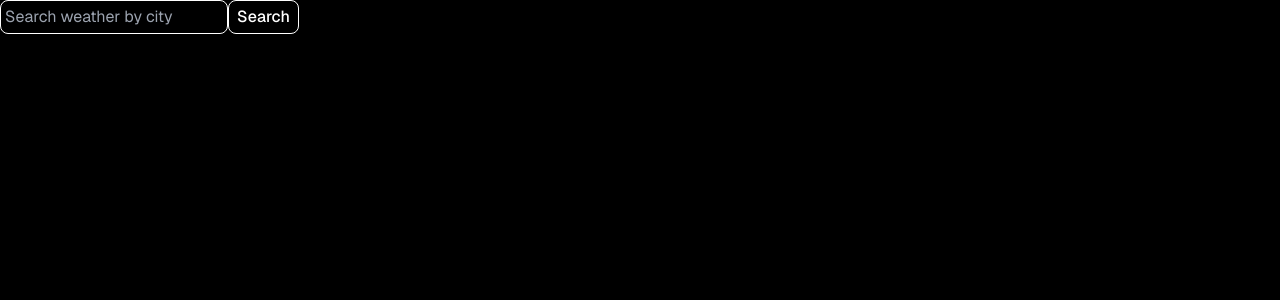
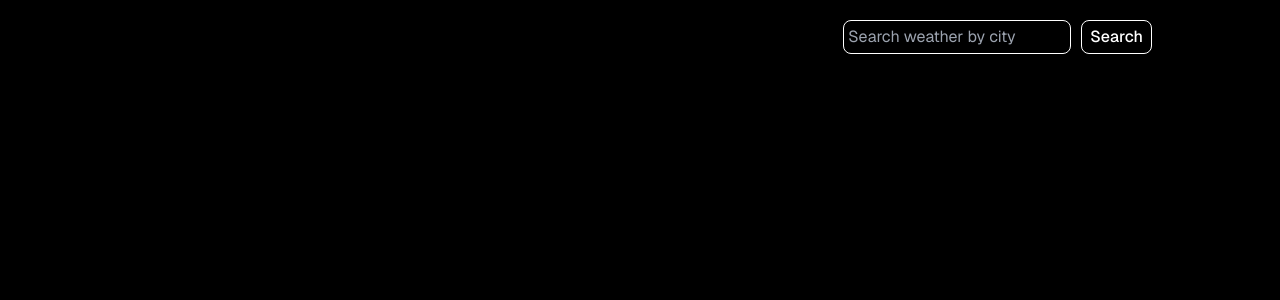
Before and after one commit to ninaevelina/sunny-days, a Next.js app: page / in a window 1280 px wide. Shown: the top 300 px of the page. Built offline with nearby package versions, Linux system fonts and the light colour scheme.

Commit message:
style: adjusts margins, padding, gap and width

```diff
--- a/src/app/ui/weather-form/weather-form.tsx
+++ b/src/app/ui/weather-form/weather-form.tsx
@@ -14,7 +14,7 @@ export default function WeatherForm({
   loading = false,
 }: FormProps) {
   return (
-    <form onSubmit={onSubmit}>
+    <form onSubmit={onSubmit} className="flex gap-2.5">
       <input
         type="text"
         value={city}
--- a/src/app/ui/weather-widget.tsx
+++ b/src/app/ui/weather-widget.tsx
@@ -31,8 +31,8 @@ export default function WeatherWidget() {
   };
 
   return (
-    <section>
-      <div>
+    <section className="flex flex-col gap-12 py-5 px-0">
+      <div className="w-4/5 mx-auto flex justify-end">
         <WeatherForm
           city={city}
           onInputChange={handleInputChange}
```
